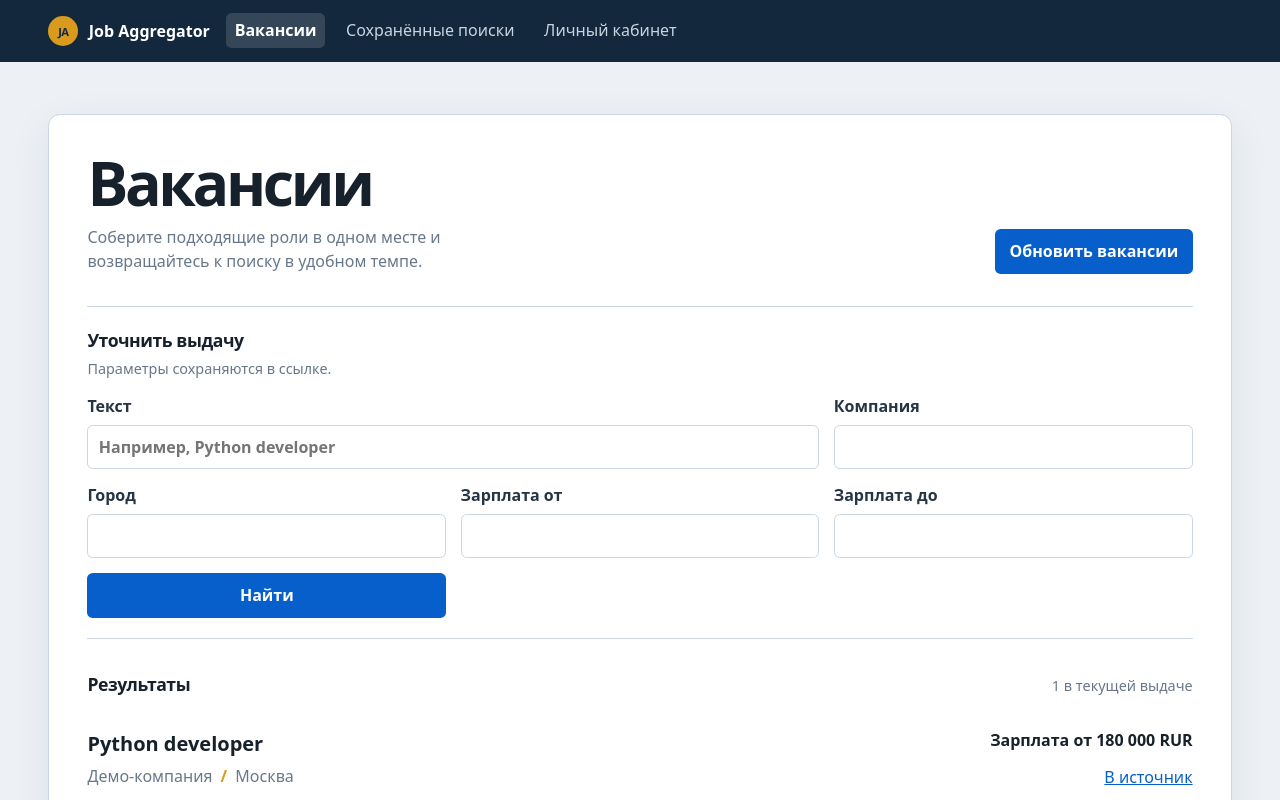
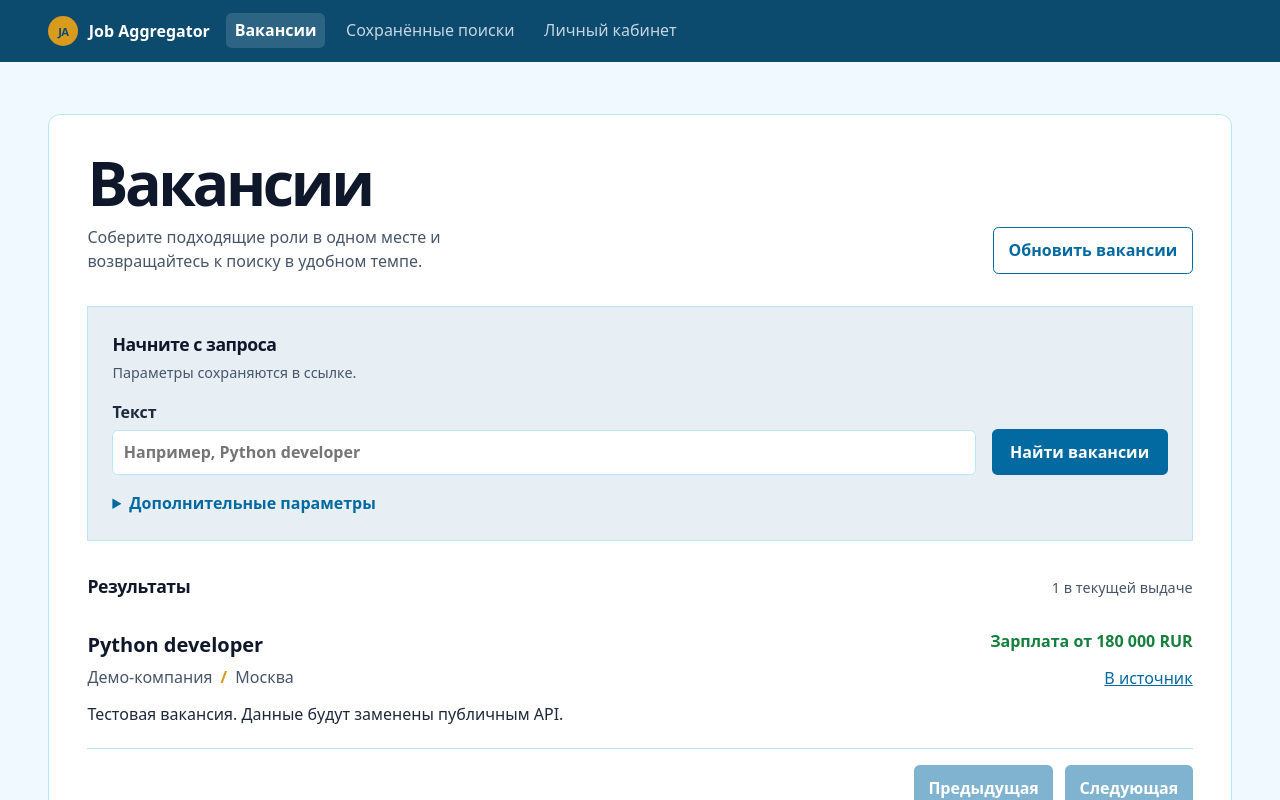
Before and after one commit to StormHuracan/job-aggregator, a Vue app in the folder frontend/: page /vacancies in a window 1280 px wide. Shown: the top 800 px of the page. Built offline with nearby package versions, Linux system fonts and the light colour scheme; no server answers.

Commit message:
(feat): Переработан поиск вакансий

```diff
--- a/frontend/src/components/VacancyCard.vue
+++ b/frontend/src/components/VacancyCard.vue
@@ -25,7 +25,7 @@ const salary = computed(() => {
 .card h3 { color: var(--color-ink); font-size: 1.25rem; margin: 0 0 0.3rem; }
 .meta { color: var(--color-muted); margin: 0; }
 .meta span { color: var(--color-amber); font-weight: 800; padding-inline: var(--space-1); }
-.salary { color: var(--color-ink); font-weight: 750; margin: 0.7rem 0; }
+.salary { color: var(--color-success); font-feature-settings: "tnum"; font-variant-numeric: tabular-nums; font-weight: 750; margin: 0.7rem 0; }
 .description { color: var(--color-text); margin: var(--space-3) 0 0; max-width: 65ch; }
 .vacancy-aside { align-self: start; text-align: right; }
 .vacancy-aside .salary { margin: 0 0 var(--space-3); }
--- a/frontend/src/styles/global.css
+++ b/frontend/src/styles/global.css
@@ -36,13 +36,16 @@ button {
   color: #fff;
   cursor: pointer;
   font-weight: 650;
+  min-height: 2.75rem;
   padding: 0.65rem 0.9rem;
   touch-action: manipulation;
+  transition: background-color 160ms ease, color 160ms ease, transform 160ms ease;
 }
 
 button:hover:not(:disabled) { background: var(--color-link-hover); }
+button:active:not(:disabled) { transform: scale(0.98); }
 button:disabled { cursor: not-allowed; opacity: 0.5; }
-input { border: 1px solid var(--color-border); border-radius: var(--radius-sm); padding: 0.55rem 0.65rem; }
+input { border: 1px solid var(--color-border); border-radius: var(--radius-sm); min-height: 2.75rem; padding: 0.55rem 0.65rem; }
 
 a:focus-visible,
 button:focus-visible,
@@ -65,3 +68,4 @@ label { color: var(--color-text); font-weight: 650; }
 .skip-link { background: var(--color-amber); color: var(--color-navy); left: 1rem; padding: 0.6rem 0.9rem; position: fixed; text-decoration: none; top: -5rem; z-index: 2; }
 .skip-link:focus { top: 1rem; }
 @media (max-width: 40rem) { .app-content { padding-inline: 0.75rem; } }
+@media (prefers-reduced-motion: reduce) { *, *::before, *::after { scroll-behavior: auto !important; transition-duration: 0.01ms !important; } }
--- a/frontend/src/styles/tokens.css
+++ b/frontend/src/styles/tokens.css
@@ -1,14 +1,16 @@
 :root {
-  --color-background: #edf1f5;
+  --color-background: #f0f9ff;
   --color-surface: #ffffff;
-  --color-ink: #17212b;
-  --color-text: #263544;
-  --color-muted: #687789;
-  --color-link: #075fcb;
-  --color-link-hover: #044fa9;
-  --color-border: #cbd6e2;
-  --color-navy: #14283d;
+  --color-surface-subtle: #e7eff5;
+  --color-ink: #0f172a;
+  --color-text: #1e293b;
+  --color-muted: #475569;
+  --color-link: #0369a1;
+  --color-link-hover: #075985;
+  --color-border: #bae6fd;
+  --color-navy: #0c4a6e;
   --color-amber: #d89b1d;
+  --color-success: #15803d;
   --color-danger: #b91c1c;
   --space-1: 0.25rem;
   --space-2: 0.5rem;
@@ -18,5 +20,5 @@
   --space-8: 2rem;
   --radius-sm: 0.35rem;
   --radius-md: 0.75rem;
-  --shadow-panel: 0 0.75rem 2.5rem rgb(23 33 43 / 8%);
+  --shadow-panel: none;
 }
--- a/frontend/src/views/VacanciesView.vue
+++ b/frontend/src/views/VacanciesView.vue
@@ -5,17 +5,22 @@
         <h1>Вакансии</h1>
         <p class="page-intro">Соберите подходящие роли в одном месте и возвращайтесь к поиску в удобном темпе.</p>
       </div>
-      <button :disabled="collectionRunning" type="button" @click="runCollection">{{ collectionRunning ? "Обновляем витрину…" : "Обновить вакансии" }}</button>
+      <button class="collection-action" :disabled="collectionRunning" type="button" @click="runCollection">{{ collectionRunning ? "Обновляем витрину…" : "Обновить вакансии" }}</button>
     </div>
     <p v-if="collectionMessage" class="collection-status" role="status">{{ collectionMessage }}</p>
     <form class="filters" @submit.prevent="applyFilters">
-      <div class="filters-heading"><h2>Уточнить выдачу</h2><p>Параметры сохраняются в ссылке.</p></div>
-      <label class="wide-field">Текст <input v-model="text" placeholder="Например, Python developer" /></label>
-      <label>Компания <input v-model="company" /></label>
-      <label>Город <input v-model="area" /></label>
-      <label>Зарплата от <input v-model.number="salaryFrom" min="0" type="number" /></label>
-      <label>Зарплата до <input v-model.number="salaryTo" min="0" type="number" /></label>
-      <button type="submit">Найти</button>
+      <div class="filters-heading"><h2>Начните с запроса</h2><p>Параметры сохраняются в ссылке.</p></div>
+      <label class="query-field">Текст <input v-model="text" placeholder="Например, Python developer" /></label>
+      <button class="search-submit" type="submit">Найти вакансии</button>
+      <details class="advanced-filters">
+        <summary>Дополнительные параметры</summary>
+        <div class="advanced-fields">
+          <label>Компания <input v-model="company" /></label>
+          <label>Город <input v-model="area" /></label>
+          <label>Зарплата от <input v-model.number="salaryFrom" min="0" type="number" /></label>
+          <label>Зарплата до <input v-model.number="salaryTo" min="0" type="number" /></label>
+        </div>
+      </details>
     </form>
     <div class="results-heading"><h2>Результаты</h2><p>{{ filteredVacancies.length }} в текущей выдаче</p></div>
     <div class="vacancy-list"><VacancyCard v-for="vacancy in filteredVacancies" :key="vacancy.id" :vacancy="vacancy" /></div>
@@ -69,16 +74,23 @@ async function runCollection(): Promise<void> {
 .page-heading h1 { margin-bottom: var(--space-3); }
 .page-intro { color: var(--color-muted); margin: 0; max-width: 48ch; }
 .page-heading button { flex: none; }
+.collection-action { background: transparent; border: 1px solid var(--color-link); color: var(--color-link); }
+.collection-action:hover:not(:disabled) { background: #e0f2fe; color: var(--color-link-hover); }
 .collection-status { background: #fff7e5; border: 1px solid #ead6a7; color: #76540f; margin: -1rem 0 var(--space-6); padding: var(--space-3) var(--space-4); }
-.filters { border-block: 1px solid var(--color-border); display: grid; gap: 0.9rem; grid-template-columns: repeat(3, minmax(0, 1fr)); margin: 1.5rem 0; padding: 1.25rem 0; }
+.filters { align-items: end; background: var(--color-surface-subtle); border: 1px solid var(--color-border); display: grid; gap: var(--space-4); grid-template-columns: minmax(0, 1fr) auto; margin: 1.5rem 0; padding: var(--space-6); }
 .filters-heading { grid-column: 1 / -1; }
 .filters-heading h2, .results-heading h2 { font-size: 1.1rem; margin: 0; }
 .filters-heading p, .results-heading p { color: var(--color-muted); font-size: 0.9rem; margin: 0.2rem 0 0; }
-.wide-field { grid-column: span 2; }
+.query-field { min-width: 0; }
 .filters label { display: grid; gap: 0.35rem; }
+.search-submit { min-width: 11rem; }
+.advanced-filters { grid-column: 1 / -1; }
+.advanced-filters summary { color: var(--color-link); cursor: pointer; font-weight: 700; width: fit-content; }
+.advanced-filters[open] summary { margin-bottom: var(--space-4); }
+.advanced-fields { display: grid; gap: var(--space-4); grid-template-columns: repeat(4, minmax(0, 1fr)); }
 .results-heading { align-items: baseline; display: flex; justify-content: space-between; margin: var(--space-8) 0 var(--space-2); }
 .vacancy-list { border-bottom: 1px solid var(--color-border); }
 .empty-result { color: var(--color-muted); padding: var(--space-8) 0; }
 .pagination { display: flex; gap: 0.75rem; justify-content: flex-end; margin-top: 1rem; }
-@media (max-width: 42rem) { .page-heading { align-items: start; flex-direction: column; } .filters { grid-template-columns: 1fr; } .wide-field { grid-column: auto; } }
+@media (max-width: 42rem) { .page-heading { align-items: start; flex-direction: column; } .filters { grid-template-columns: 1fr; padding: var(--space-4); } .search-submit { width: 100%; } .advanced-fields { grid-template-columns: 1fr; } }
 </style>
```
